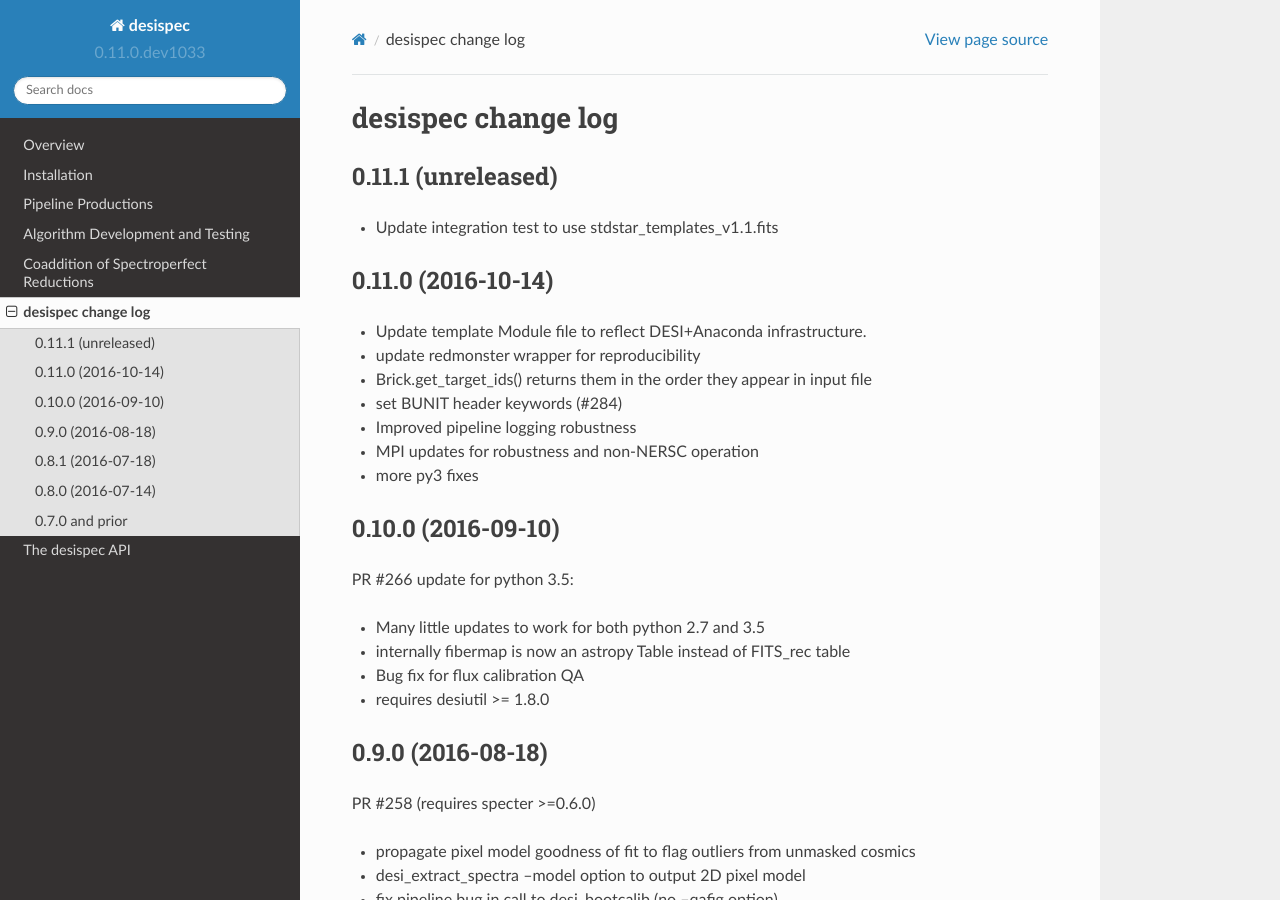
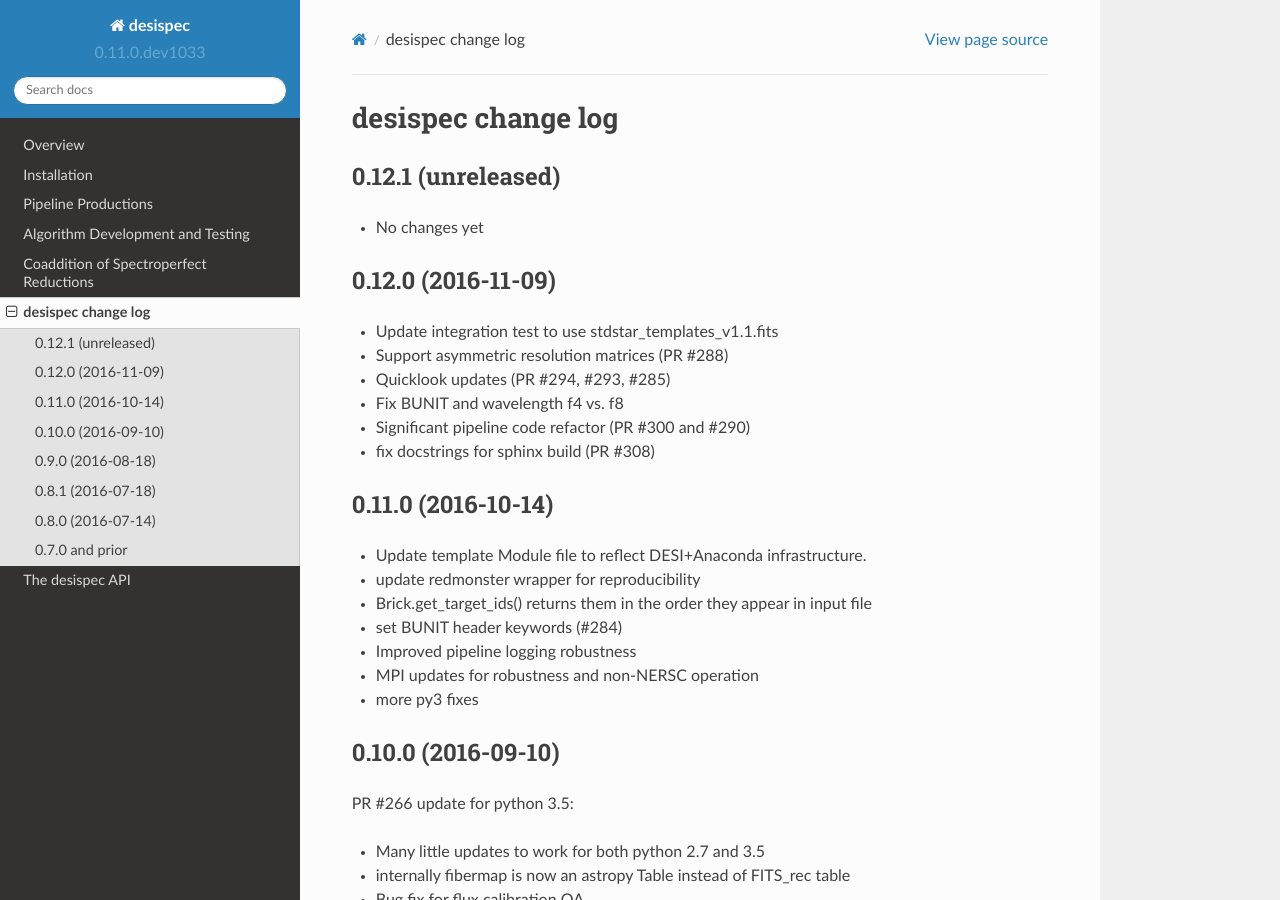
Before and after one commit to desihub/desispec, a Sphinx documentation site: the page built from doc/changes.rst, in a window 1280 px wide and 900 px high. Built offline with Sphinx 7.4.7 and the Read the Docs theme 2.0.0, drawn with Linux system fonts in a browser that asks for light colours.

Commit message:
update changes.rst prior to 0.12.0 tag

```diff
--- a/doc/changes.rst
+++ b/doc/changes.rst
@@ -2,10 +2,20 @@
 desispec change log
 ===================
 
-0.11.1 (unreleased)
+0.12.1 (unreleased)
+-------------------
+
+* No changes yet
+
+0.12.0 (2016-11-09)
 -------------------
 
 * Update integration test to use stdstar_templates_v1.1.fits
+* Support asymmetric resolution matrices (PR #288)
+* Quicklook updates (PR #294, #293, #285)
+* Fix BUNIT and wavelength f4 vs. f8
+* Significant pipeline code refactor (PR #300 and #290)
+* fix docstrings for sphinx build (PR #308)
 
 0.11.0 (2016-10-14)
 -------------------
```
Also changed, not shown: 1 other file.
